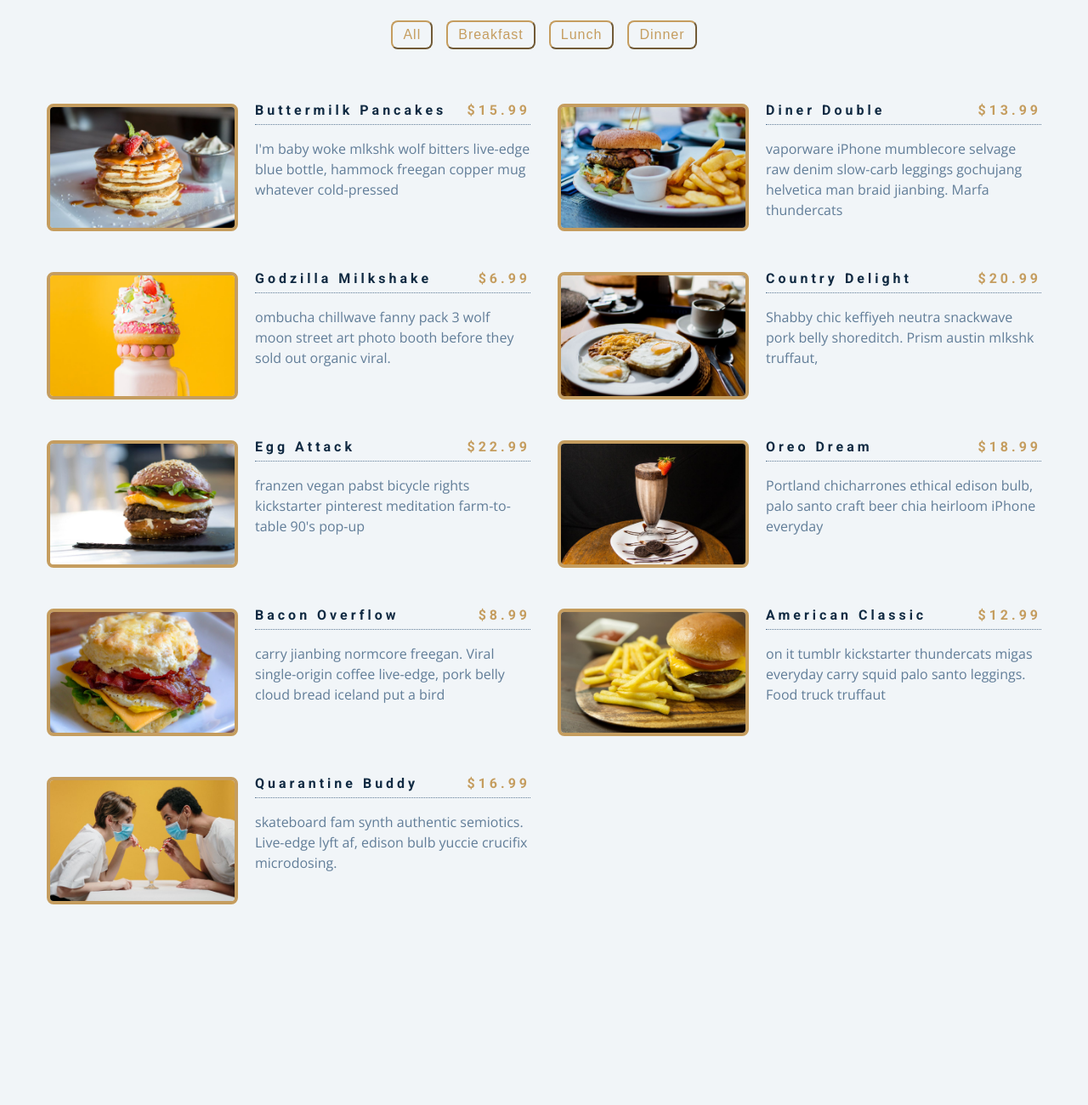
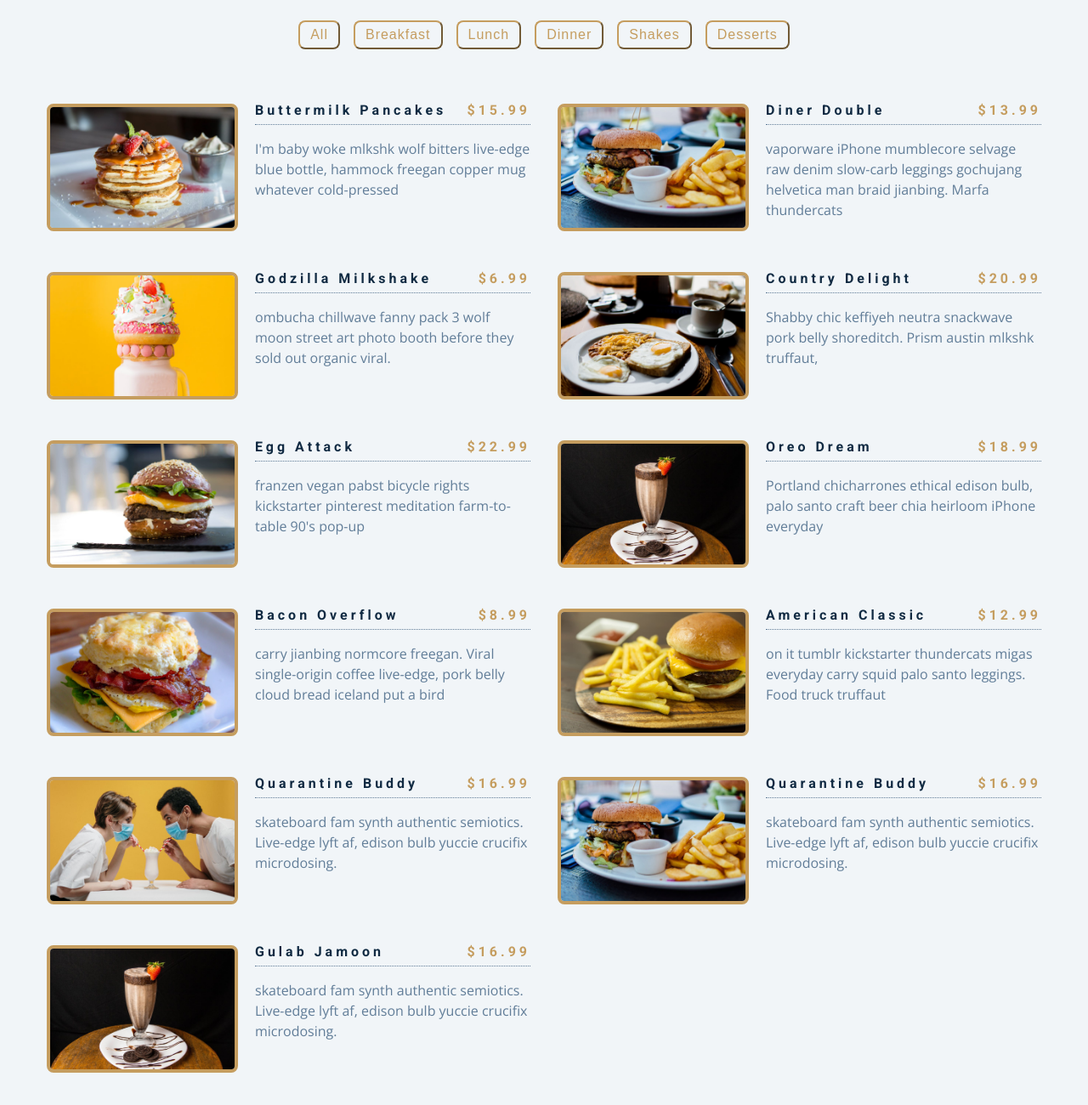
Before and after one commit to pramodreddypandiri/Menu, a plain HTML site: page index.html in a window 1280 px wide. Shown: the part 168-1468 px from the top of the page at 85% size. Before the commit the page ends 1312 px from the top, so only its background shows below. Drawn offline with nearby package versions, Linux system fonts and the light colour scheme.

Commit message:
added more functionality

```diff
--- a/app.js
+++ b/app.js
@@ -71,16 +71,58 @@ const menu = [
     img: "./images/item-9.jpeg",
     desc: `skateboard fam synth authentic semiotics. Live-edge lyft af, edison bulb yuccie crucifix microdosing.`,
   },
+  {
+    id: 10,
+    title: "quarantine buddy",
+    category: "shakes",
+    price: 16.99,
+    img: "./images/item-2.jpeg",
+    desc: `skateboard fam synth authentic semiotics. Live-edge lyft af, edison bulb yuccie crucifix microdosing.`,
+  },
+  {
+    id: 11,
+    title: "Gulab Jamoon",
+    category: "desserts",
+    price: 16.99,
+    img: "./images/item-6.jpeg",
+    desc: `skateboard fam synth authentic semiotics. Live-edge lyft af, edison bulb yuccie crucifix microdosing.`,
+  },
  ];
 const sectionCenter = document.querySelector('.section-center');
-const filterBtns = document.querySelectorAll('.filter-btn')
+
+const buttonContainer = document.querySelector('.btn-container');
 
 window.addEventListener('DOMContentLoaded', function() {
   displayMenuItems(menu);
+  //get unique categories based on availabilty
+  const categories  = menu.reduce(function (values , item) {
+    if (!values.includes(item.category)){
+        values.push(item.category)
+    }
+    return values;
+
+  },['all'])
+  displayBtns(categories)
 });
 
+function displayBtns(categories){
+  //console.log(categories);
+  // make category bttons
+  let categoryBtns = categories.map(function (cat) {
+    //console.log(`<button class="filter-btn" data-id="${cat}" type=" button">${cat}</button>`);
+    return `<button class="filter-btn" data-id="${cat}" type=" button">${cat}</button>`
+
+  });
+  //console.log(categoryBtns);
+  categoryBtns = categoryBtns.join('');
+  //console.log(categoryBtns);
+  buttonContainer.innerHTML = categoryBtns;
+  const filterBtns = document.querySelectorAll('.filter-btn');
+  //console.log(filterBtns);
+  //event listener for category btns and displaying menu items
   filterBtns.forEach( function (btn) {
     btn.addEventListener('click',function(e){
+          //console.log(e);
           const category = e.target.dataset.id;
           //console.log(category);
           const menuCategory = menu.filter( (menuItem) => {
@@ -89,16 +131,18 @@ filterBtns.forEach( function (btn) {
             }
           });
           if (category === 'all'){
-          console.log("all");
+            //console.log("all");
             displayMenuItems(menu);
           }
           else{
-          console.log(menuCategory);
+            //console.log(menuCategory);
             displayMenuItems(menuCategory);
           }
     });
 
   })
+}
+
 
 
 
@@ -118,7 +162,7 @@ function displayMenuItems(menuItems){
             </div>
           </article>`
   });
-  console.log(displayMenu);
+  //console.log(displayMenu);
   displayMenu = displayMenu.join('');
   sectionCenter.innerHTML = displayMenu;
 
--- a/index.html
+++ b/index.html
@@ -23,10 +23,10 @@
       </div>
       <!-- filter buttons -->
       <div class="btn-container">
-        <button class="filter-btn" data-id="all" type=" button">All</button>
+        <!-- <button class="filter-btn" data-id="all" type=" button">All</button>
         <button class="filter-btn" data-id="breakfast" type=" button">Breakfast</button>
         <button class="filter-btn" data-id="lunch" type=" button">Lunch</button>
-        <button class="filter-btn" data-id="dinner" type=" button">Dinner</button>
+        <button class="filter-btn" data-id="dinner" type=" button">Dinner</button> -->
       </div>
       <!-- menu items -->
       <div class="section-center">
```
Lines whose indentation alone changed are shown as unchanged.
